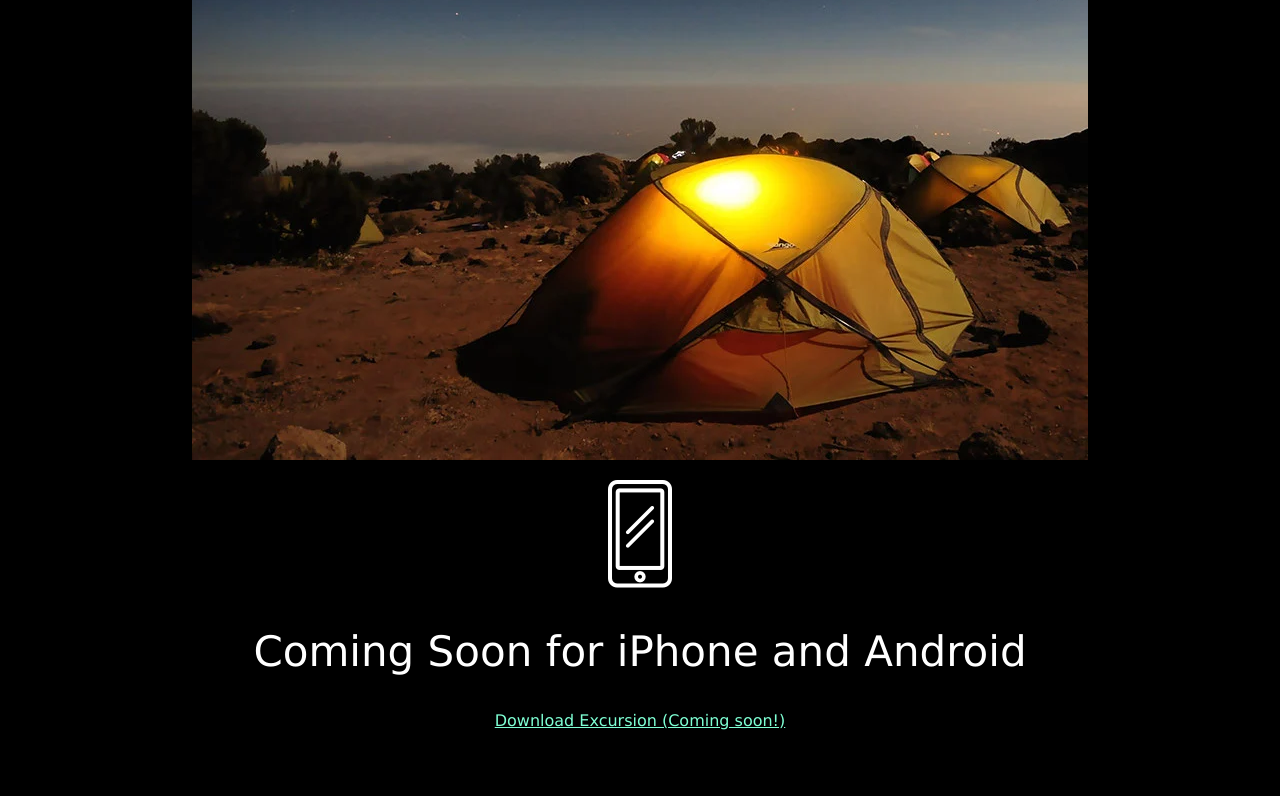
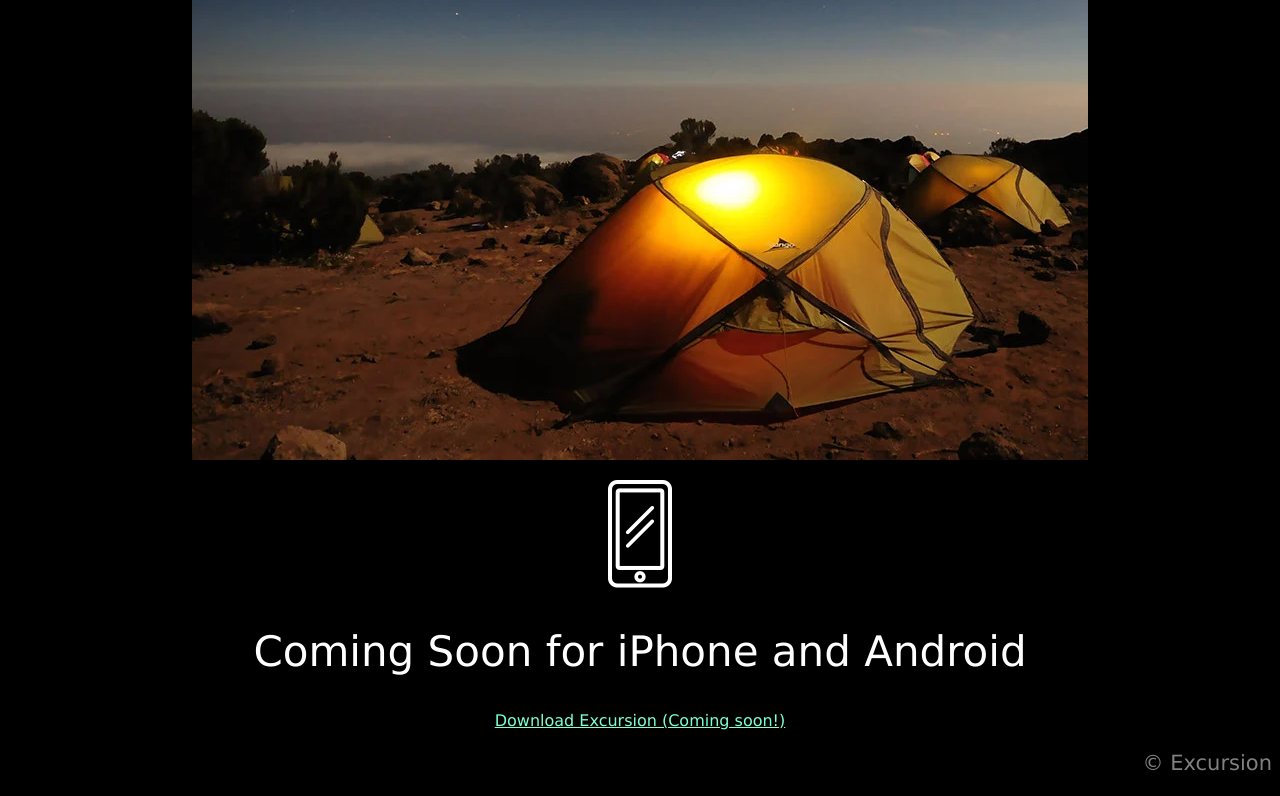
Before and after one commit to Adamh-dot/excursion, a plain HTML site: page index.html in a window 1280 px wide. Shown: the part 548-1344 px from the top of the page. Before the commit the page ends 1286 px from the top, so only its background shows below. Drawn offline with Linux system fonts and the light colour scheme.

Commit message:
main page complete and resources added

```diff
--- a/index.html
+++ b/index.html
@@ -24,4 +24,7 @@
             <a href="">Download Excursion (Coming soon!)</a>
         </section>
     </main>
+    <footer>
+        <p>© Excursion</p>
+    </footer>
 </html>
--- a/resources/css/style.css
+++ b/resources/css/style.css
@@ -24,3 +24,7 @@ p {
     font-size: 21px;
     color: gray;
 }
+
+footer {
+    text-align: right;
+}
```
